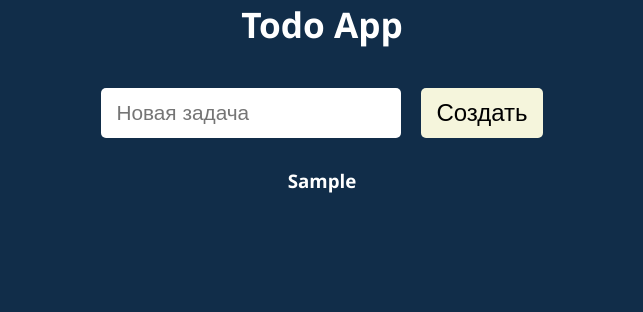
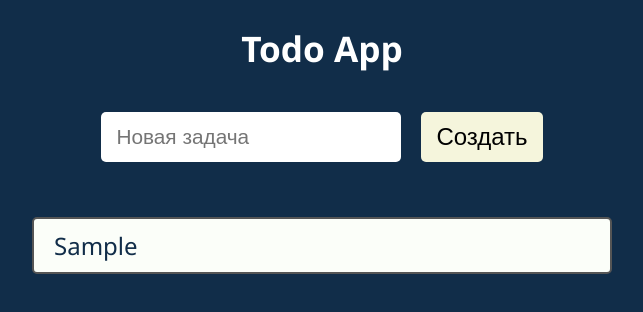
Before and after one commit to Butterzzz/todo-app-v2, a React (Create React App) app: page / in a window 1280 px wide. Both pictures are taken after typing "Sample" into the empty fields and a click on the button "Создать". Shown: the top 312 px of the page, without its empty margins (318-961 px from the left). Built offline with nearby package versions, Linux system fonts and the light colour scheme.

Commit message:
feat: add styles for Todo & TodoList

```diff
--- a/src/App.css
+++ b/src/App.css
@@ -7,4 +7,5 @@
 h1 {
   font-size: 2.2rem;
   margin-bottom: 40px;
+  margin-top: 24px;
 }
--- a/src/components/Todos/Todo.js
+++ b/src/components/Todos/Todo.js
@@ -1,6 +1,10 @@
+import styles from './Todo.module.css';
+
 function Todo({ todo }) {
     return (
-        <h3>{todo}</h3>
+        <div className={styles.todo}>
+            <div className={styles.todoText}>{todo}</div>
+        </div>
     )
 }
 
--- a/src/components/Todos/Todo.module.css
+++ b/src/components/Todos/Todo.module.css
@@ -0,0 +1,17 @@
+.todo {
+    display: flex;
+    align-items: center;
+    padding: 10px 20px;
+    margin: 15px 0;
+    font-size: 1.5rem;
+    border-radius: 5px;
+    border: 2px solid #555;
+    color: #112d49;
+    background-color: #fbfef9;
+    user-select: none;
+  }
+
+  .todoText {
+    width: 100%;
+    text-align: left;
+  }
--- a/src/components/Todos/TodoList.js
+++ b/src/components/Todos/TodoList.js
@@ -1,7 +1,12 @@
 import Todo from './Todo';
+import styles from './TodoList.module.css';
 
 function TodoList({ todos }) {
-    return todos.map((todo, index) => <Todo key={index} todo={todo} />)
+    return (
+        <div className={styles.todoListContainer}>
+            {todos.map((todo, index) => <Todo key={index} todo={todo} />)}
+        </div>
+    )
 }
 
 export default TodoList;
--- a/src/components/Todos/TodoList.module.css
+++ b/src/components/Todos/TodoList.module.css
@@ -0,0 +1,3 @@
+.todoListContainer {
+    padding: 10px;
+}
```
